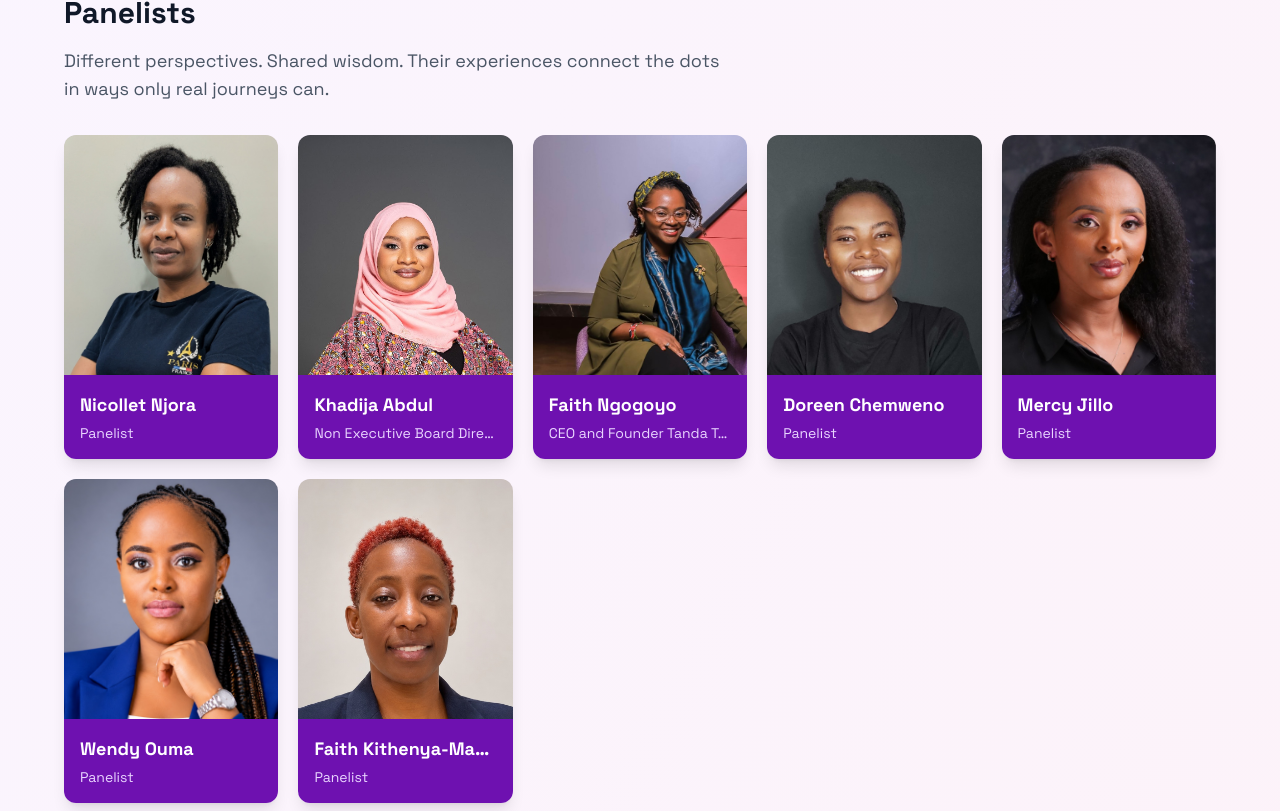
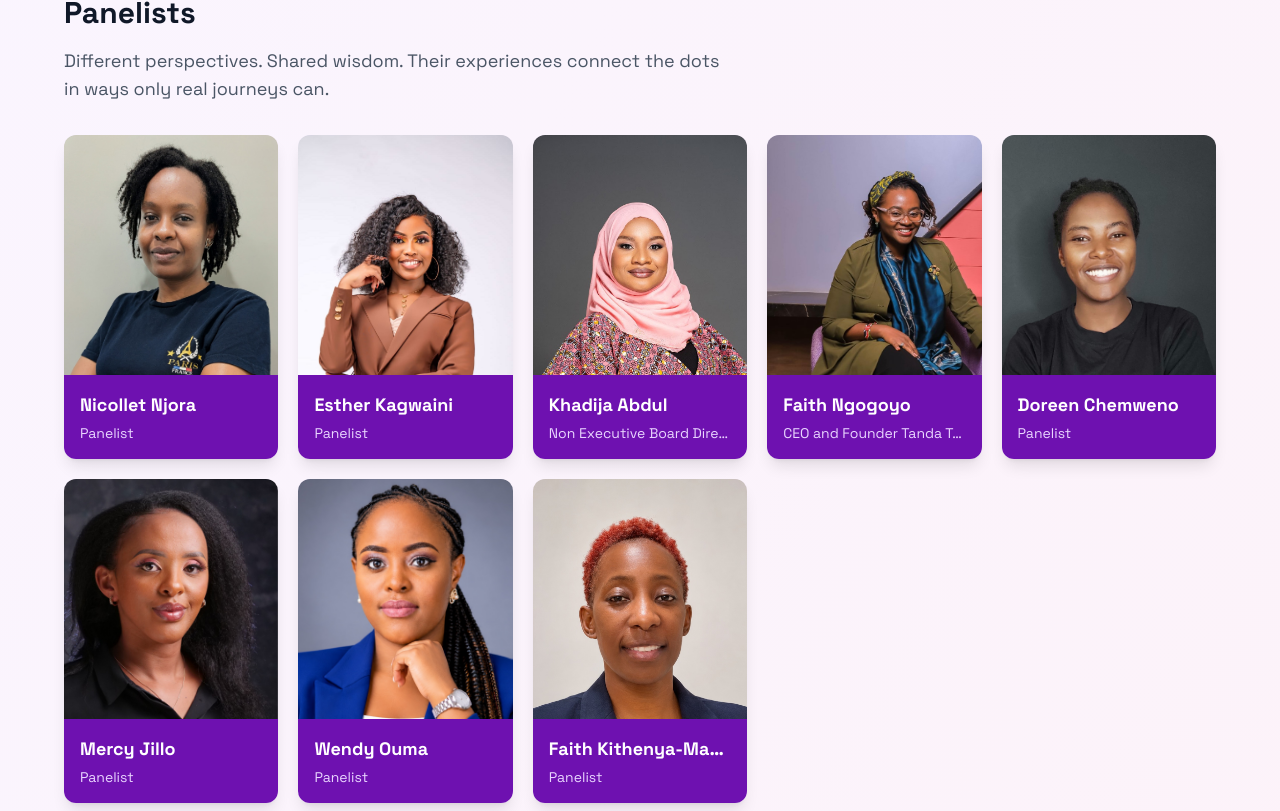
Before and after one commit to Tambua-WomenInTech-Blog/witsummitwebsite, a Next.js app: page / in a window 1280 px wide. Shown: the part 6329-7140 px from the top of the page. Built offline with nearby package versions, Linux system fonts and the light colour scheme.

Commit message:
add panelist

```diff
--- a/src/app/data/speakers/2026.ts
+++ b/src/app/data/speakers/2026.ts
@@ -57,6 +57,12 @@ const panelists: Speaker[] = [
     company: "Panelist",
     bio: "Panelist",
     image: "/panelists/wendy-ouma.jpg",
+  },
+  {
+    name: "Esther Kagwaini",
+    company: "Panelist",
+    bio: "Panelist",
+    image: "/panelists/esther-kagwaini.jpg",
   },
 ];
 
```
Also changed, not shown: public/panelists/esther-kagwaini.jpg (added).
